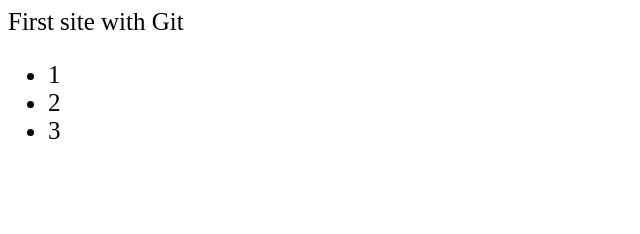
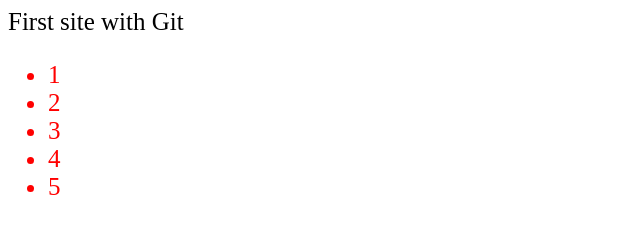
Before and after one commit to Maks029070/Git_test, a plain HTML site: page index.html in a window 1280 px wide. Shown: the whole page, without its empty margins (0-640 px from the left). Drawn offline with Linux system fonts and the light colour scheme.

Commit message:
modidfied index.html and style.css

```diff
--- a/index.html
+++ b/index.html
@@ -12,6 +12,8 @@
 		<li>1</li>
 		<li>2</li>
 		<li>3</li>
+		<li>4</li>
+		<li>5</li>
 	</ul>
 </body>
 </html>
--- a/style.css
+++ b/style.css
@@ -1,3 +1,7 @@
 body {
   font-size: 25px;
 }
+
+ul {
+	color: red;
+}
```
